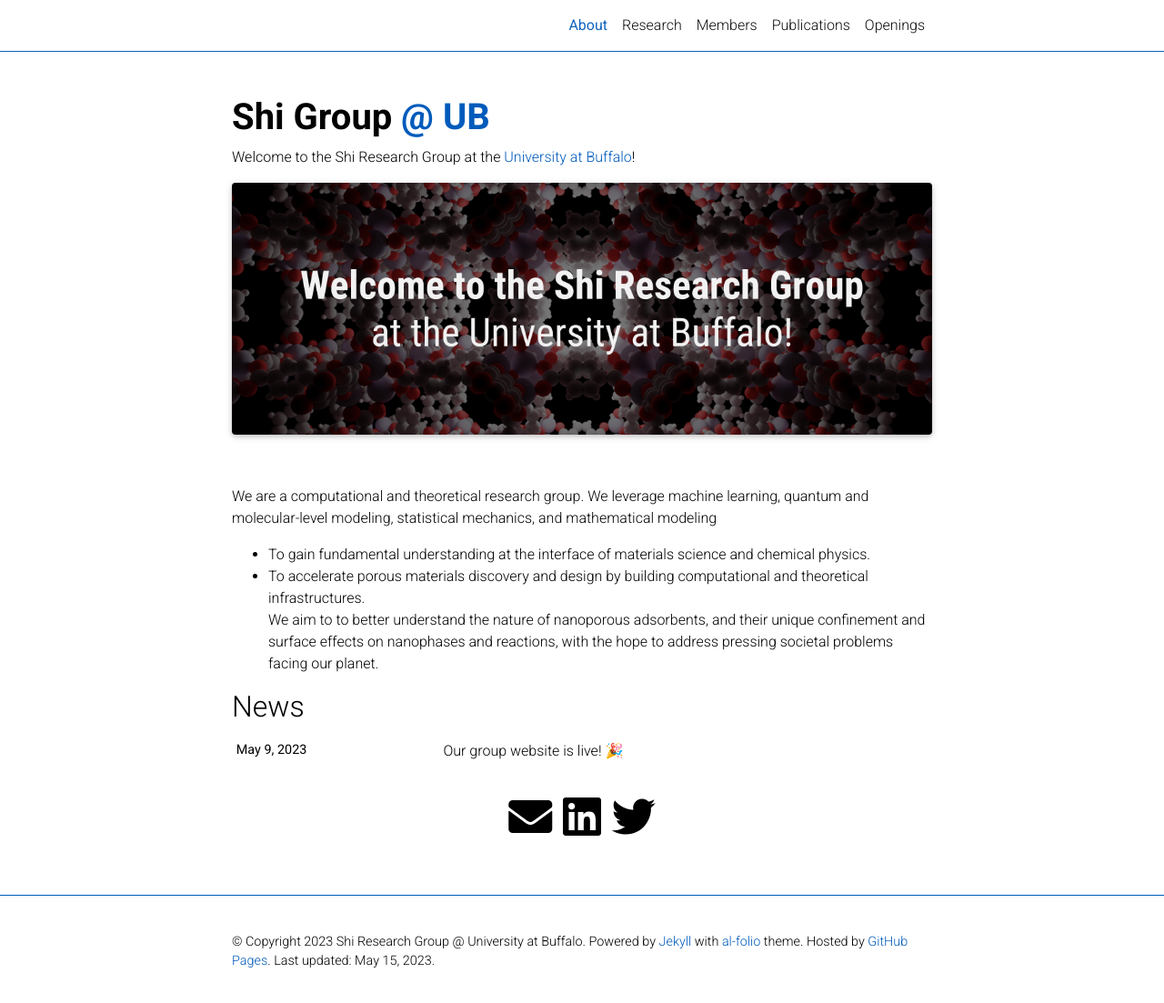
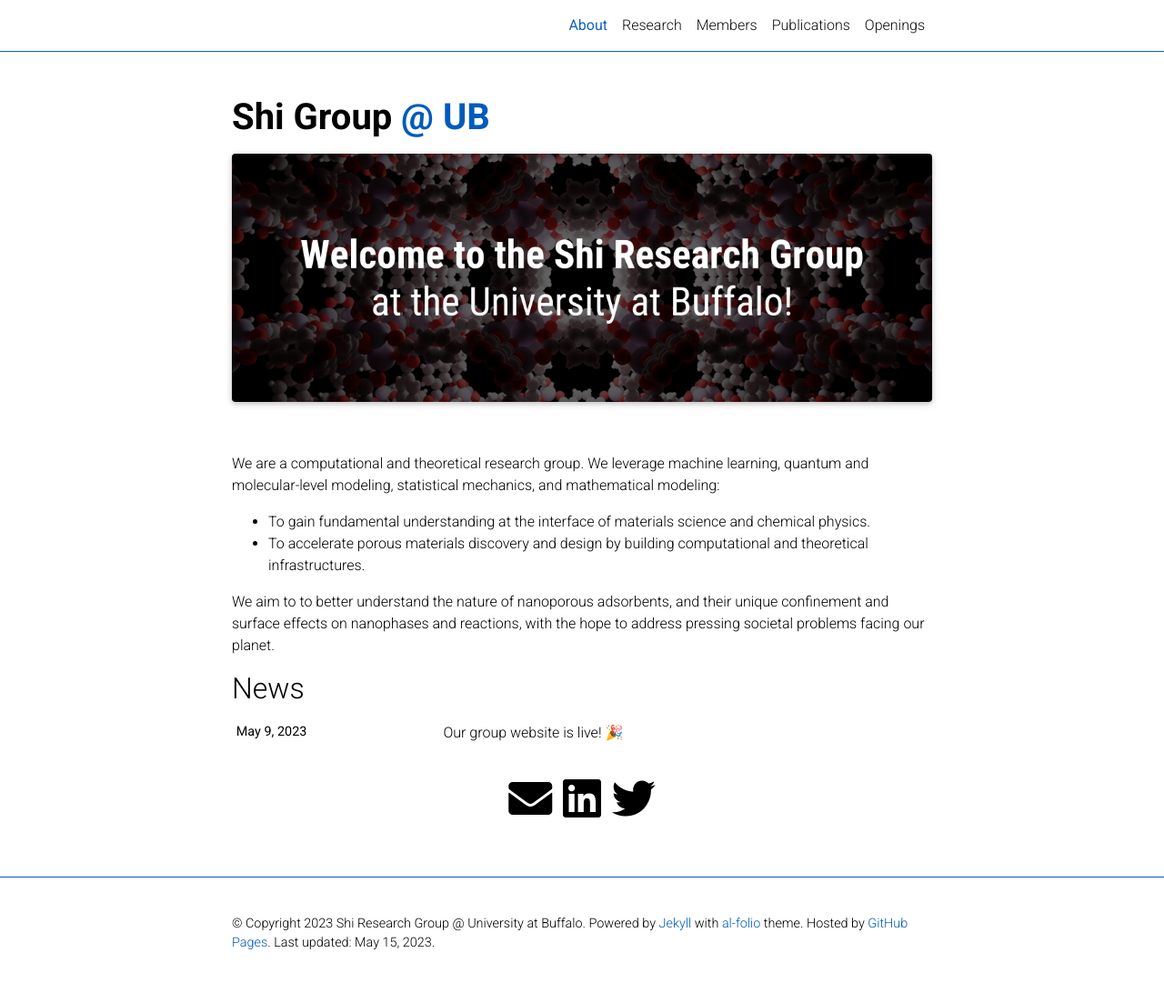
Before and after one commit to ShiResearchGroup/shiresearchgroup.github.io, a Jekyll site: the page built from _pages/about.md, in a window 1280 px wide and 1108 px high. Shown: the top 1103 px of the window at 91% size. Built offline with Jekyll 4.4.1, drawn with Linux system fonts in a browser that asks for light colours; full-size pictures stand in for the smaller copies a plugin makes; comment, search, counter and statistics services are not loaded; a style sheet for code colours, icons or effects is not loaded.

Commit message:
update about page

```diff
--- a/_config.yml
+++ b/_config.yml
@@ -5,7 +5,7 @@
 title: blank # the website title (if blank, full name will be used instead)
 first_name: Shi Group
 middle_name:
-last_name: "@ UB"
+last_name: <a href='https://www.buffalo.edu/'>@ UB</a>
 email: kaihangshi0@gmail.com
 description: > # the ">" symbol means to ignore newlines until "footer_text:"
   A simple, whitespace theme for academics. Based on [*folio](https://github.com/bogoli/-folio) design.
--- a/_pages/about.md
+++ b/_pages/about.md
@@ -2,7 +2,7 @@
 layout: about
 title: About
 permalink: /
-subtitle: Welcome to the Shi Research Group at the <a href='https://www.buffalo.edu/'>University at Buffalo</a>!
+subtitle:
 
 profile:
   align: right
@@ -23,7 +23,8 @@ social: true  # includes social icons at the bottom of the page
 </div>
 <br>
 
-We are a computational and theoretical research group. We leverage machine learning, quantum and molecular-level modeling, statistical mechanics, and mathematical modeling <br>
+We are a computational and theoretical research group. We leverage machine learning, quantum and molecular-level modeling, statistical mechanics, and mathematical modeling: <br>
 - To gain fundamental understanding at the interface of materials science and chemical physics. <br>
 - To accelerate porous materials discovery and design by building computational and theoretical infrastructures. <br>
+
 We aim to to better understand the nature of nanoporous adsorbents, and their unique confinement and surface effects on nanophases and reactions, with the hope to address pressing societal problems facing our planet. <br>
```
Also changed, not shown: assets/img/web_cover.jpg, assets/img/web_cover_v1.jpg (added).
